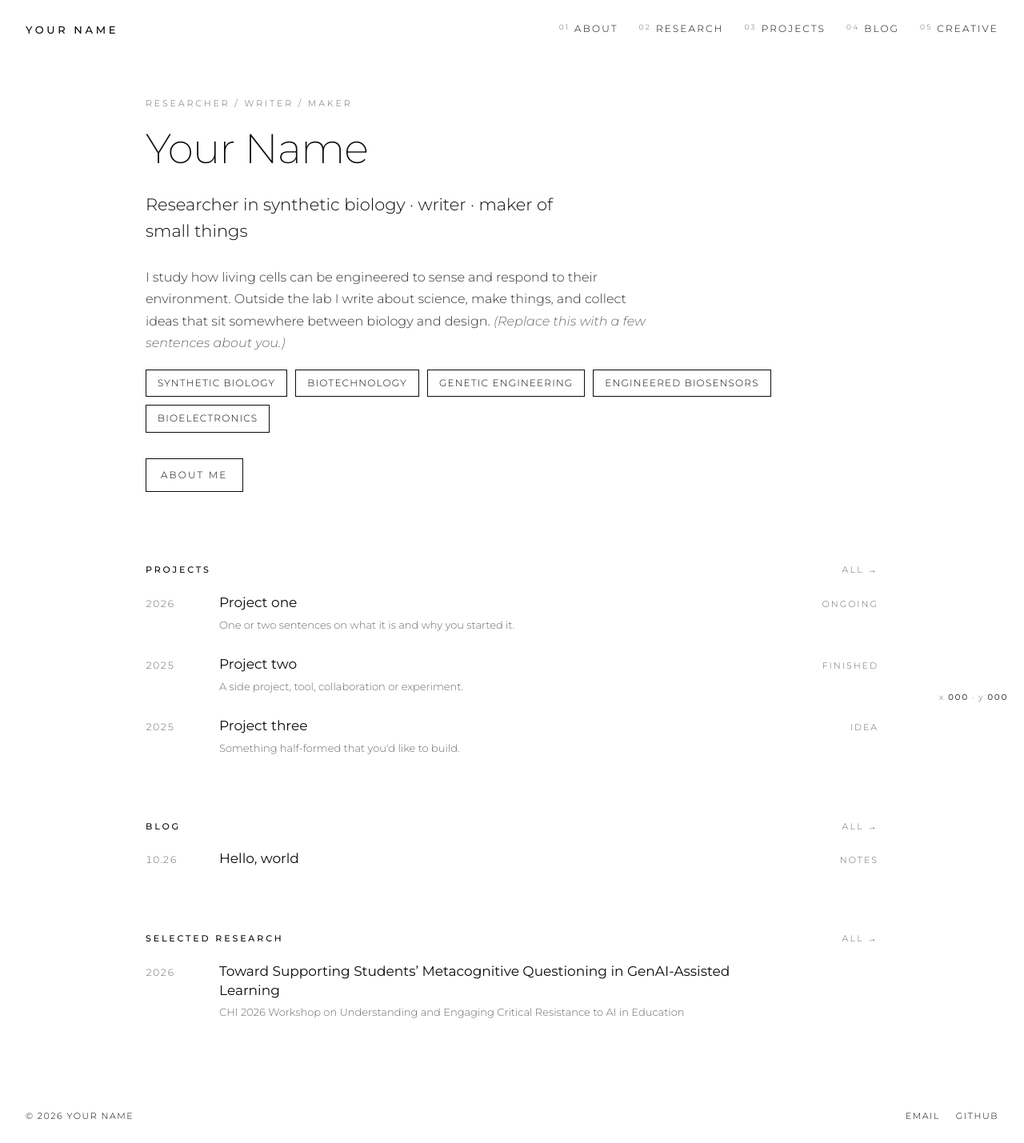
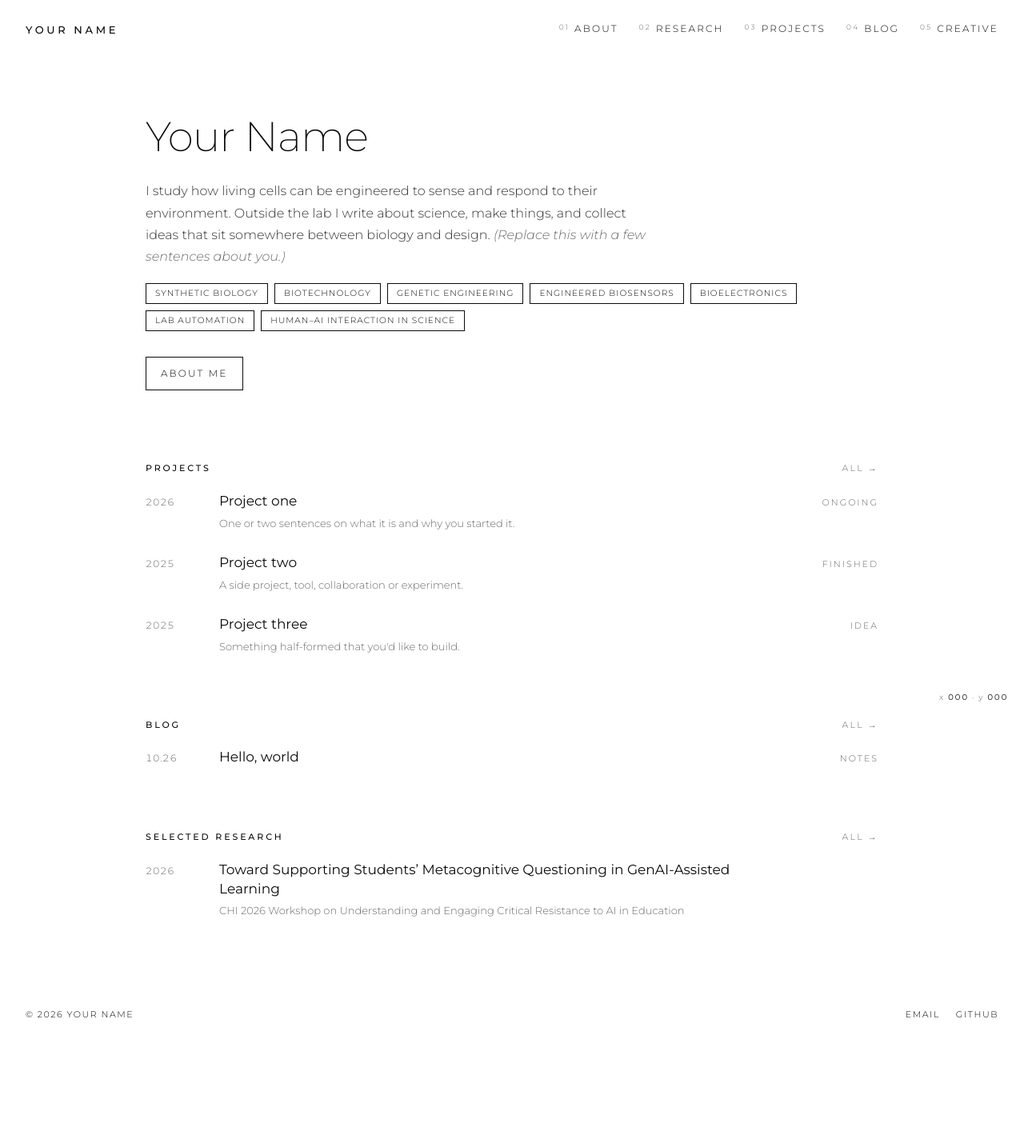
Before and after one commit to aairehtuele/arkana, a Jekyll site: the page built from index.html, in a window 1280 px wide. Shown: the whole page at 80% size. Built offline with Jekyll 4.4.1, drawn with Linux system fonts in a browser that asks for light colours; after the commit the page ends 1302 px from its top, so only the background shows below that.

Commit message:
Simplify hero, smaller interest tags, add lab automation and human-AI interaction
Co-Authored-By: Claude Sonnet 5.5 <noreply@anthropic.com>
Claude-Session: https://claude.ai/code/session_01E3YP7n9mE67b5s3xPeZ3x9

```diff
--- a/_data/interests.yml
+++ b/_data/interests.yml
@@ -4,3 +4,5 @@
 - Genetic engineering
 - Engineered biosensors
 - Bioelectronics
+- Lab automation
+- Human–AI interaction in science
--- a/assets/css/style.css
+++ b/assets/css/style.css
@@ -125,7 +125,7 @@ main {
 .intro { max-width: 60ch; margin-top: 28px; color: #333; }
 .intro em { color: var(--mute); }
 
-.hero { padding-bottom: 24px; }
+.hero { padding-top: 24px; padding-bottom: 24px; }
 .page-head { padding-bottom: 48px; }
 .page-head .button { margin-top: 24px; }
 
@@ -159,8 +159,8 @@ main {
 .list .name small + small { margin-top: 2px; }
 .list .meta { font-size: 11px; letter-spacing: .18em; text-transform: uppercase; color: var(--mute); text-align: right; }
 
-.tags { list-style: none; display: flex; flex-wrap: wrap; gap: 10px; margin-top: 20px; }
-.tags li { border: 1px solid var(--ink); padding: 6px 14px; font-size: 12px; letter-spacing: .1em; text-transform: uppercase; }
+.tags { list-style: none; display: flex; flex-wrap: wrap; gap: 8px; margin-top: 20px; }
+.tags li { border: 1px solid var(--ink); padding: 4px 11px; font-size: 10.5px; letter-spacing: .1em; text-transform: uppercase; line-height: 1.5; }
 
 /* ── Gallery ────────────────────────────────────────────── */
 .grid {
--- a/index.html
+++ b/index.html
@@ -2,9 +2,7 @@
 layout: default
 ---
 <section class="hero">
-  <p class="eyebrow">Researcher / Writer / Maker</p>
   <h1 class="display">{{ site.title }}</h1>
-  <p class="lede">{{ site.tagline }}</p>
   <p class="intro">
     I study how living cells can be engineered to sense and respond to their environment.
     Outside the lab I write about science, make things, and collect ideas that sit somewhere
```
